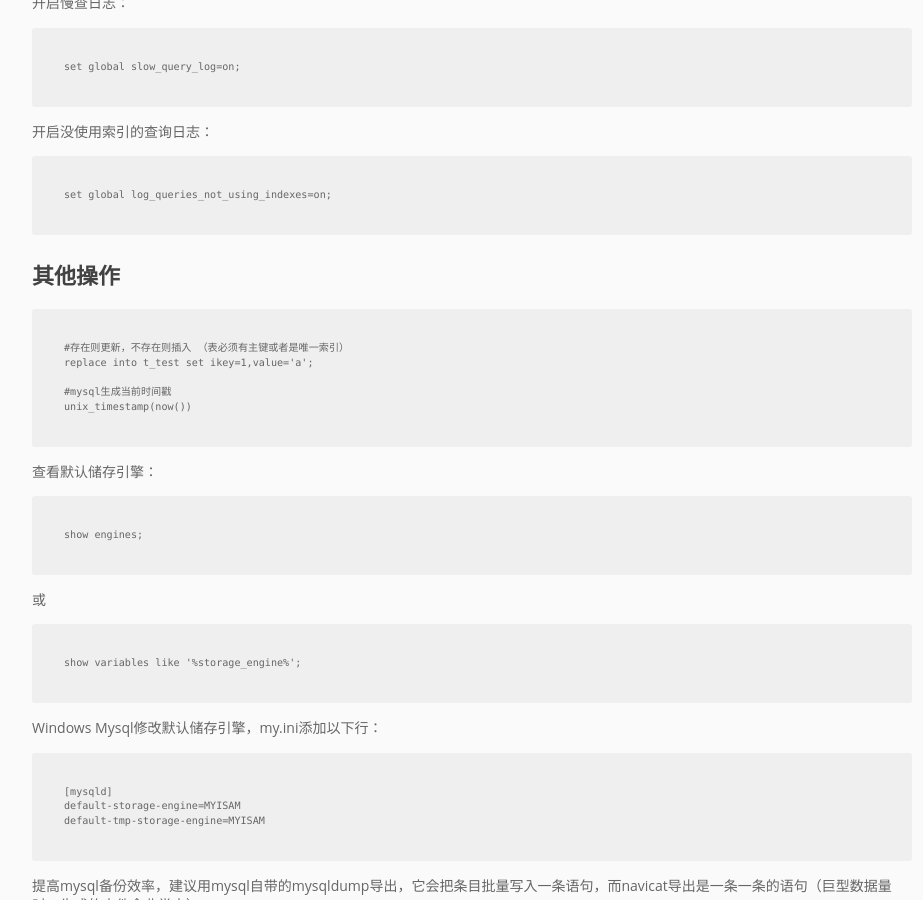
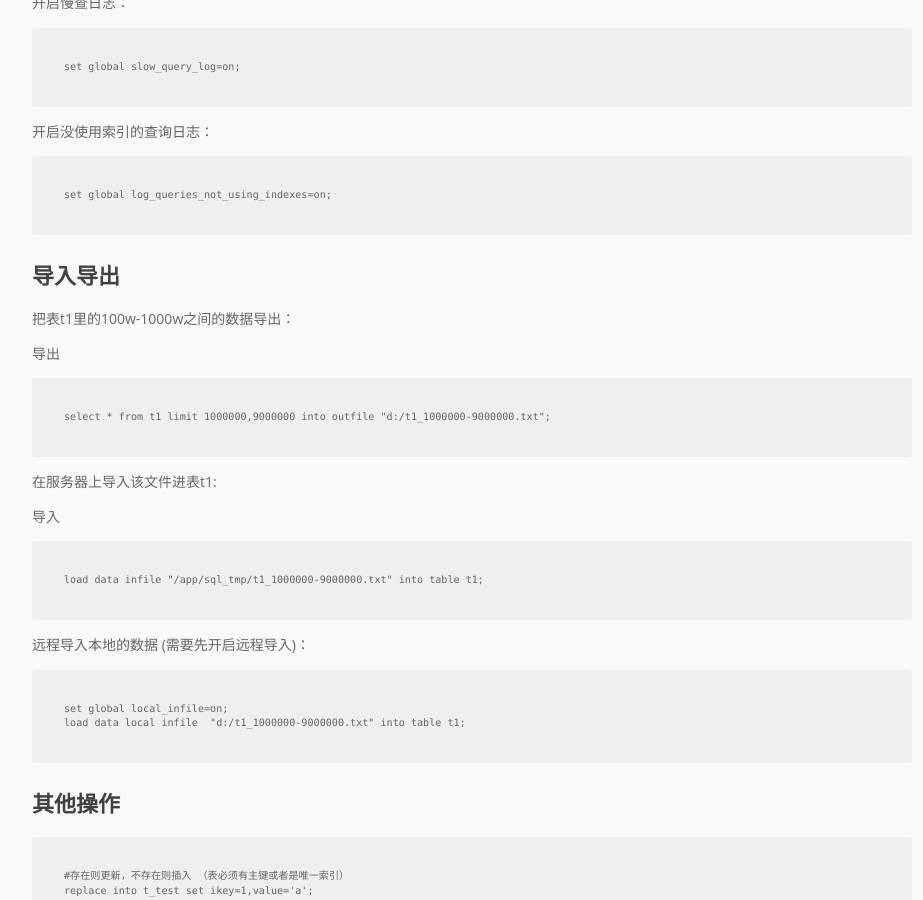
Before and after one commit to pingmalu/pingmalu.github.io, a Jekyll site: the page built from _posts/2015-12-07-MySQL日常笔记.md, in a window 1280 px wide and 900 px high, scrolled down 810 px. Shown: the whole window, without its empty margins (168-1091 px from the left). Built offline with Jekyll 4.4.1, drawn with Linux system fonts in a browser that asks for light colours.

Commit message:
daorudaochu

```diff
--- a/_posts/2015-12-07-MySQL日常笔记.md
+++ b/_posts/2015-12-07-MySQL日常笔记.md
@@ -28,6 +28,25 @@ title: MySQL日常笔记
 开启没使用索引的查询日志：
 
 	set global log_queries_not_using_indexes=on;
+
+# 导入导出
+
+把表t1里的100w-1000w之间的数据导出：
+
+导出
+
+	select * from t1 limit 1000000,9000000 into outfile "d:/t1_1000000-9000000.txt";
+
+在服务器上导入该文件进表t1:
+
+导入
+
+	load data infile "/app/sql_tmp/t1_1000000-9000000.txt" into table t1;
+
+远程导入本地的数据 (需要先开启远程导入)：
+
+	set global local_infile=on;
+	load data local infile  "d:/t1_1000000-9000000.txt" into table t1;
 
 
 # 其他操作
```
